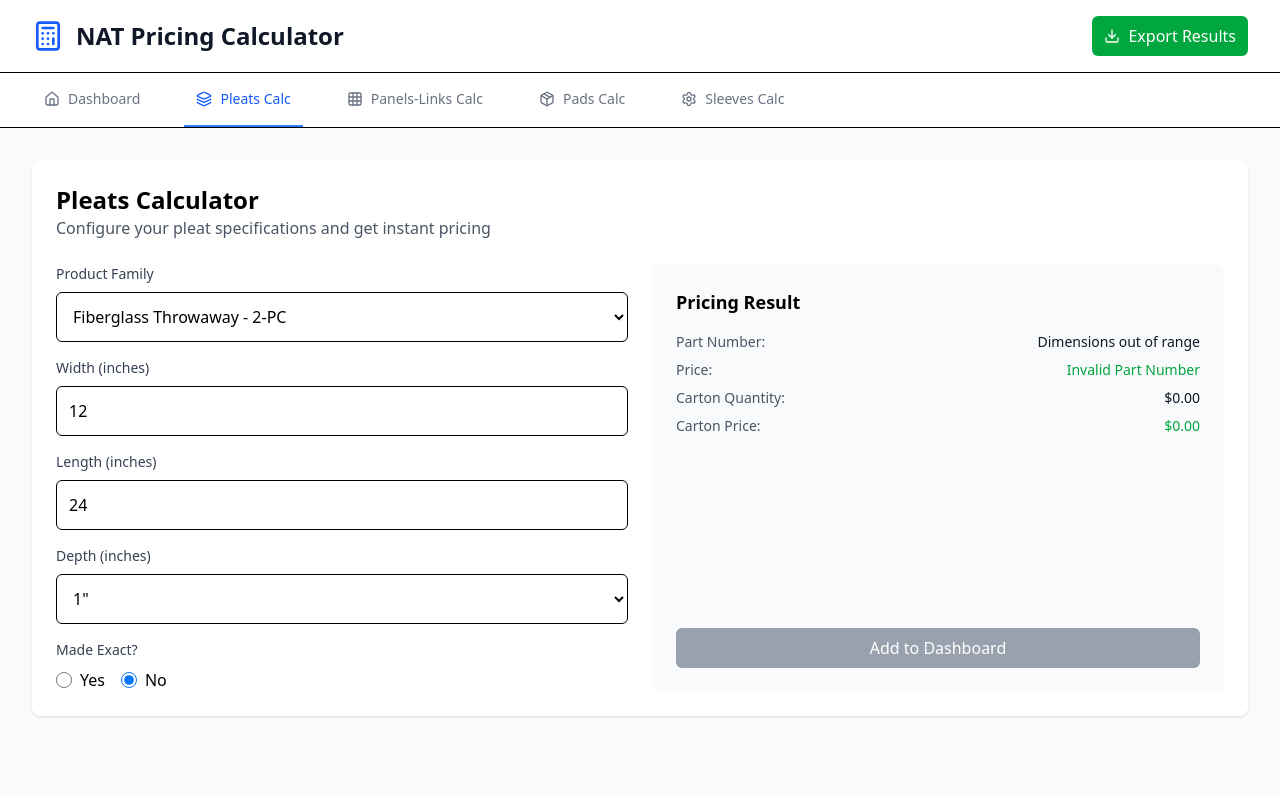
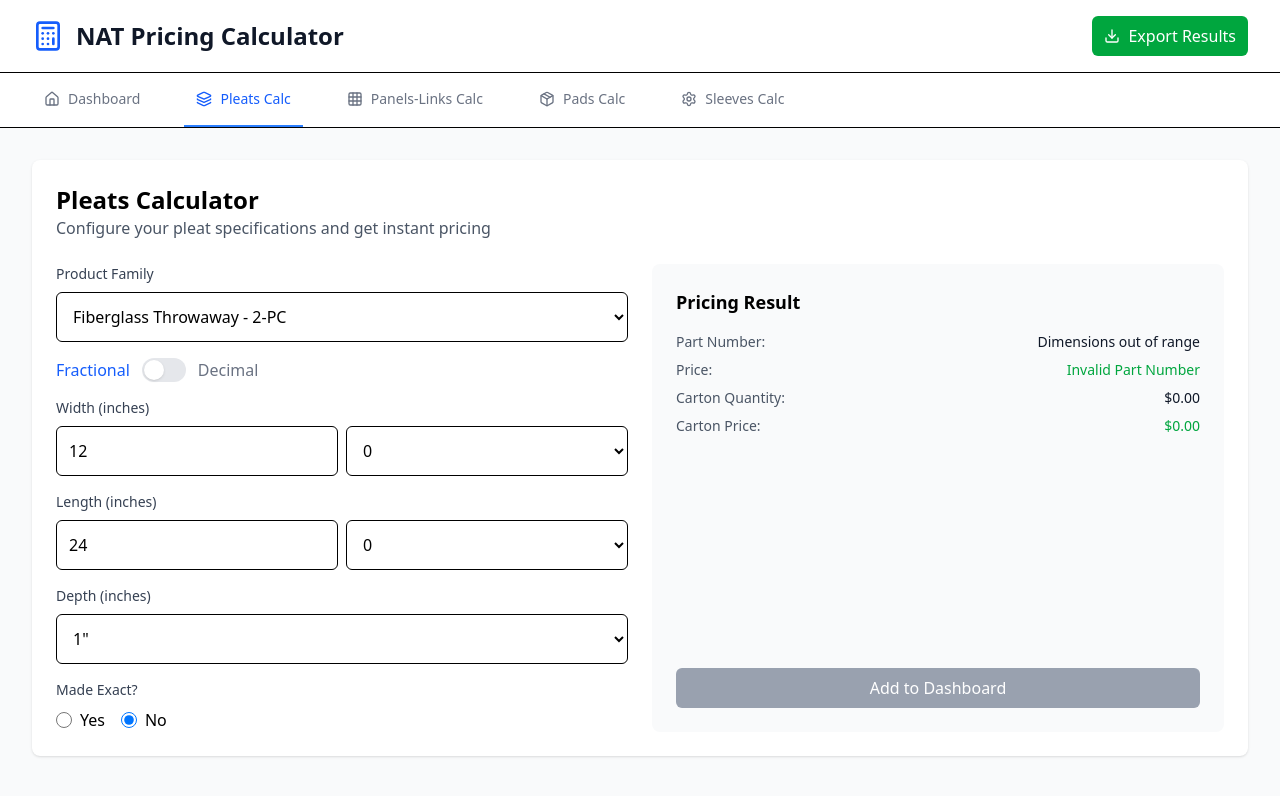
Before and after one commit to Joshua-Martinez-mann-hummel/mh_nat_calc_web_app, a React (Vite) app: page / in a window 1280 px wide. Both pictures are taken after a click on the button "Pleats Calc". Shown: the top 796 px of the page. Built offline with nearby package versions, Linux system fonts and the light colour scheme.

Commit message:
Part number generated through Fractional_Codes table to follow MH guidelines. Fractional/Decimal toggle switch added for input as well.

```diff
--- a/src/components/PleatsCalc/PleatsCalc.tsx
+++ b/src/components/PleatsCalc/PleatsCalc.tsx
@@ -14,14 +14,22 @@ export const PleatsCalc = ({ onCalculate }: PleatsCalcProps) => {
   // Hook to load all our CSV data
   const { data, isLoading, error } = usePricingData();
 
+  const [inputMode, setInputMode] = useState<'decimal' | 'fractional'>('fractional'); // New state for input mode
+
   // State to hold the user's form inputs
   const [inputs, setInputs] = useState<PleatInputs>({
     productFamily: '', // Will be set once data is loaded
-    width: 12,
-    length: 24,
+    widthWhole: 12,
+    widthFraction: 0,
+    lengthWhole: 24,
+    lengthFraction: 0,
     depth: 1 as 1 | 2 | 4,
     isExact: false,
   });
+
+  // New states for decimal input fields, synchronized with initial inputs
+  const [decimalWidth, setDecimalWidth] = useState<number>(inputs.widthWhole + inputs.widthFraction);
+  const [decimalLength, setDecimalLength] = useState<number>(inputs.lengthWhole + inputs.lengthFraction);
 
   // State to hold the final calculated part number
   // Let's manage the full quote result in state
@@ -32,10 +40,24 @@ export const PleatsCalc = ({ onCalculate }: PleatsCalcProps) => {
     if (data?.productFamilyCodes?.[0]?.Name) {
       setInputs((currentInputs) => ({
         ...currentInputs,
-        productFamily: data.productFamilyCodes[0].Name,
+        productFamily: data.productFamilyCodes[0].Name, // Set default product family
+        // Initialize fractions to 0 if not already set
+        widthFraction: currentInputs.widthFraction || 0,
+        lengthFraction: currentInputs.lengthFraction || 0,
       }));
+      // Also update decimal inputs if they haven't been explicitly set yet
+      setDecimalWidth(inputs.widthWhole + inputs.widthFraction);
+      setDecimalLength(inputs.lengthWhole + inputs.lengthFraction);
     }
   }, [data]); // Only run this when `data` changes
+
+  // Effect to synchronize decimal and fractional inputs when mode changes
+  useEffect(() => {
+    if (inputMode === 'decimal') {
+      setDecimalWidth(inputs.widthWhole + inputs.widthFraction);
+      setDecimalLength(inputs.lengthWhole + inputs.lengthFraction);
+    }
+  }, [inputMode, inputs.widthWhole, inputs.widthFraction, inputs.lengthWhole, inputs.lengthFraction]);
   // This "effect" runs whenever the user's inputs change to calculate the new price
   useEffect(() => {
     if (data) {
@@ -51,6 +73,50 @@ export const PleatsCalc = ({ onCalculate }: PleatsCalcProps) => {
       setPricingResult({ 'Part Number': 'Loading...', 'Price': 0, 'Carton Quantity': 0, 'Carton Price': 0 });
     }
   }, [inputs, data]); // Dependency array: triggers recalculation on input change
+
+  // Handler for decimal width input change
+  const handleDecimalWidthChange = (e: React.ChangeEvent<HTMLInputElement>) => {
+    const value = Number(e.target.value);
+    setDecimalWidth(value);
+    const whole = Math.floor(value);
+    const fraction = value - whole;
+    setInputs((prev) => ({ ...prev, widthWhole: whole, widthFraction: fraction }));
+  };
+
+  // Handler for decimal length input change
+  const handleDecimalLengthChange = (e: React.ChangeEvent<HTMLInputElement>) => {
+    const value = Number(e.target.value);
+    setDecimalLength(value);
+    const whole = Math.floor(value);
+    const fraction = value - whole;
+    setInputs((prev) => ({ ...prev, lengthWhole: whole, lengthFraction: fraction }));
+  };
+
+  // Handler for fractional width whole part change
+  const handleWidthWholeChange = (e: React.ChangeEvent<HTMLInputElement>) => {
+    // Parse as an integer to prevent decimals in the whole number field
+    const value = parseInt(e.target.value, 10);
+    setInputs((prev) => ({ ...prev, widthWhole: isNaN(value) ? 0 : value }));
+  };
+
+  // Handler for fractional width fraction part change
+  const handleWidthFractionChange = (e: React.ChangeEvent<HTMLSelectElement>) => {
+    const value = Number(e.target.value);
+    setInputs((prev) => ({ ...prev, widthFraction: value }));
+  };
+
+  // Handler for fractional length whole part change
+  const handleLengthWholeChange = (e: React.ChangeEvent<HTMLInputElement>) => {
+    // Parse as an integer to prevent decimals in the whole number field
+    const value = parseInt(e.target.value, 10);
+    setInputs((prev) => ({ ...prev, lengthWhole: isNaN(value) ? 0 : value }));
+  };
+
+  // Handler for fractional length fraction part change
+  const handleLengthFractionChange = (e: React.ChangeEvent<HTMLSelectElement>) => {
+    const value = Number(e.target.value);
+    setInputs((prev) => ({ ...prev, lengthFraction: value }));
+  };
 
   // --- Render Logic ---
   if (isLoading) {
@@ -91,12 +157,101 @@ export const PleatsCalc = ({ onCalculate }: PleatsCalcProps) => {
               ))}
             </select>
           </FormField>
-          <FormField label="Width (inches)">
-            <input type="number" value={inputs.width} onChange={(e) => setInputs({ ...inputs, width: Number(e.target.value) })} placeholder="e.g., 24.5" className="w-full p-3 border rounded-md" step="any" />
-          </FormField>
-          <FormField label="Length (inches)">
-            <input type="number" value={inputs.length} onChange={(e) => setInputs({ ...inputs, length: Number(e.target.value) })} placeholder="e.g., 18.25" className="w-full p-3 border rounded-md" step="any" />
-          </FormField>
+
+          {/* Input Mode Toggle */}
+          <div className="flex items-center justify-start space-x-3 mb-4">
+            <span className={`font-medium ${inputMode === 'fractional' ? 'text-blue-600' : 'text-gray-500'}`}>Fractional</span>
+            <button
+              type="button"
+              onClick={() => setInputMode(inputMode === 'fractional' ? 'decimal' : 'fractional')}
+              className={`relative inline-flex h-6 w-11 flex-shrink-0 cursor-pointer rounded-full border-2 border-transparent transition-colors duration-200 ease-in-out focus:outline-none focus:ring-2 focus:ring-blue-500 focus:ring-offset-2 ${
+                inputMode === 'decimal' ? 'bg-blue-600' : 'bg-gray-200'
+              }`}
+              aria-label="Toggle input mode"
+            >
+              <span
+                aria-hidden="true"
+                className={`inline-block h-5 w-5 transform rounded-full bg-white shadow ring-0 transition duration-200 ease-in-out ${inputMode === 'decimal' ? 'translate-x-5' : 'translate-x-0'}`}
+              />
+            </button>
+            <span className={`font-medium ${inputMode === 'decimal' ? 'text-blue-600' : 'text-gray-500'}`}>Decimal</span>
+          </div>
+
+          {inputMode === 'fractional' ? (
+            <>
+              <FormField label="Width (inches)">
+                <div className="flex space-x-2">
+                  <input
+                    type="number"
+                    value={inputs.widthWhole}
+                    onChange={handleWidthWholeChange}
+                    placeholder="Whole"
+                    className="w-1/2 p-3 border rounded-md"
+                    min="0"
+                    step="1" // Prevent decimal input here
+                  />
+                  <select
+                    value={inputs.widthFraction}
+                    onChange={handleWidthFractionChange}
+                    className="w-1/2 p-3 border rounded-md bg-white"
+                  >
+                    {data?.fractionalCodes.map((code) => (
+                      <option key={`w-${code.Decimal_Value}`} value={code.Decimal_Value}>
+                        {code.Fraction_Text}
+                      </option>
+                    ))}
+                  </select>
+                </div>
+              </FormField>
+              <FormField label="Length (inches)">
+                <div className="flex space-x-2">
+                  <input
+                    type="number"
+                    value={inputs.lengthWhole}
+                    onChange={handleLengthWholeChange}
+                    placeholder="Whole"
+                    className="w-1/2 p-3 border rounded-md"
+                    min="0"
+                    step="1" // Prevent decimal input here
+                  />
+                  <select
+                    value={inputs.lengthFraction}
+                    onChange={handleLengthFractionChange}
+                    className="w-1/2 p-3 border rounded-md bg-white"
+                  >
+                    {data?.fractionalCodes.map((code) => (
+                      <option key={`l-${code.Decimal_Value}`} value={code.Decimal_Value}>
+                        {code.Fraction_Text}
+                      </option>
+                    ))}
+                  </select>
+                </div>
+              </FormField>
+            </>
+          ) : (
+            <>
+              <FormField label="Width (inches)">
+                <input
+                  type="number"
+                  value={decimalWidth}
+                  onChange={handleDecimalWidthChange}
+                  placeholder="e.g., 12.5"
+                  className="w-full p-3 border rounded-md"
+                  step="any" // Allow decimal input here
+                />
+              </FormField>
+              <FormField label="Length (inches)">
+                <input
+                  type="number"
+                  value={decimalLength}
+                  onChange={handleDecimalLengthChange}
+                  placeholder="e.g., 24.75"
+                  className="w-full p-3 border rounded-md"
+                  step="any" // Allow decimal input here
+                />
+              </FormField>
+            </>
+          )}
           <FormField label="Depth (inches)">
             <select
               value={inputs.depth}
--- a/src/services/dataService.ts
+++ b/src/services/dataService.ts
@@ -10,6 +10,8 @@ import standardPricesUrl from '../data/Standard Price Table.csv?url';
 import dimensionThresholdsUrl from '../data/Dimension Thresholds.csv?url';
 import specialOverrideAUrl from '../data/special-override-prices-A.csv?url';
 import specialOverrideBUrl from '../data/special-override-prices-B.csv?url';
+import fractionalCodesUrl from '../data/Fractional_Codes.csv?url';
+
 
 export const loadAndParseData = async (): Promise<PricingData> => {
   const fetchAndParse = (filePath: string): Promise<any[]> => {
@@ -34,6 +36,7 @@ export const loadAndParseData = async (): Promise<PricingData> => {
       dimensionThresholds,
       specialOverrideA,
       specialOverrideB,
+      fractionalCodes,
     ] = await Promise.all([
       fetchAndParse(productFamilyCodesUrl),
       fetchAndParse(tieredLookupMatrixUrl),
@@ -41,6 +44,7 @@ export const loadAndParseData = async (): Promise<PricingData> => {
       fetchAndParse(dimensionThresholdsUrl),
       fetchAndParse(specialOverrideAUrl),
       fetchAndParse(specialOverrideBUrl),
+      fetchAndParse(fractionalCodesUrl),
     ]);
 
     return {
@@ -50,6 +54,7 @@ export const loadAndParseData = async (): Promise<PricingData> => {
       dimensionThresholds,
       specialOverrideA,
       specialOverrideB,
+      fractionalCodes,
     };
   } catch (error) {
     console.error("Error loading pricing data:", error);
```
Also changed, not shown: src/data/dataTypes.ts (+22 -11 lines), src/logic/pleatLogic.ts (+45 -21 lines), src/data/Fractional_Codes.csv (added), src/testing/comparison_summary.csv, 1 other file (tests, documents, lock files or other folders).
